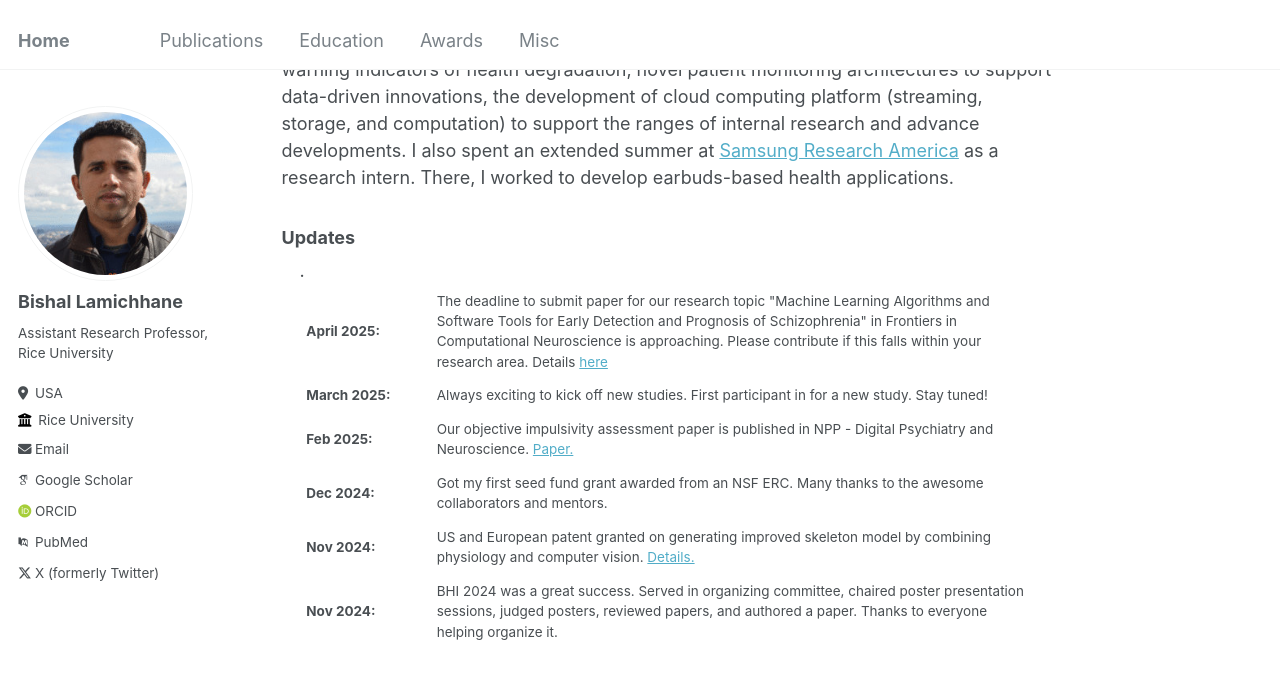
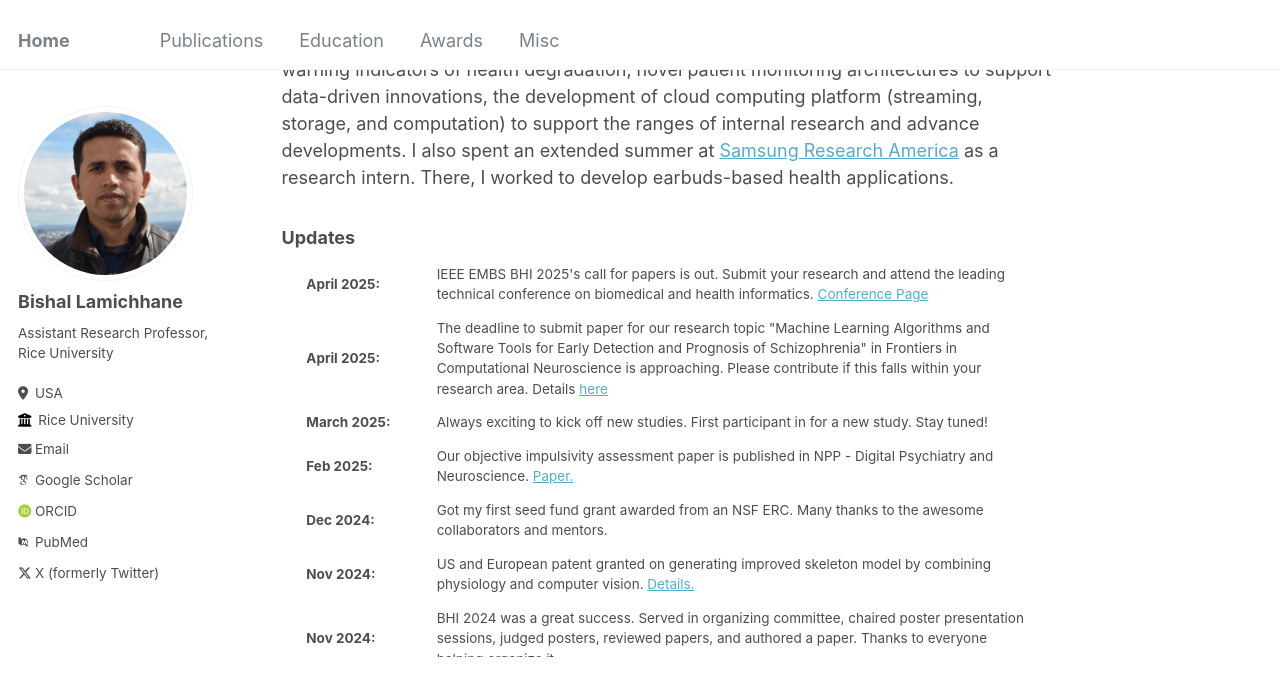
Before and after one commit to lbishal/lbishal.github.io, a Jekyll site: the page built from _pages/about.md, in a window 1280 px wide and 900 px high, scrolled down 440 px. Shown: the top 696 px of the window. Built offline with Jekyll 4.4.1, drawn with Linux system fonts in a browser that asks for light colours; some web fonts are replaced.

Commit message:
removed extra chars

```diff
--- a/_pages/about.md
+++ b/_pages/about.md
@@ -27,8 +27,9 @@ In the past, I have worked as a research scientist at the [Philps Research](http
 <col width="150px">
 <col width="750px">
 
+  <tr><td><b> April 2025: </b> </td><td> IEEE EMBS BHI 2025's call for papers is out. Submit your research and attend the leading technical conference on biomedical and health informatics. <a href="https://bhi.embs.org/2025/">Conference Page</a> </td></tr>
 
-  <tr><td><b> April 2025: </b> </td><td>The deadline to submit paper for our research topic "Machine Learning Algorithms and Software Tools for Early Detection and Prognosis of Schizophrenia" in Frontiers in Computational Neuroscience is approaching. Please contribute if this falls within your research area. Details <a href="https://www.frontiersin.org/research-topics/67505/machine-learning-algorithms-and-software-tools-for-early-detection-and-prognosis-of-schizophrenia">here</a> </td></tr>.
+  <tr><td><b> April 2025: </b> </td><td>The deadline to submit paper for our research topic "Machine Learning Algorithms and Software Tools for Early Detection and Prognosis of Schizophrenia" in Frontiers in Computational Neuroscience is approaching. Please contribute if this falls within your research area. Details <a href="https://www.frontiersin.org/research-topics/67505/machine-learning-algorithms-and-software-tools-for-early-detection-and-prognosis-of-schizophrenia">here</a> </td></tr>
 
   <tr><td><b> March 2025: </b> </td><td>Always exciting to kick off new studies. First participant in for a new study. Stay tuned! </td></tr>
 
@@ -40,7 +41,13 @@ In the past, I have worked as a research scientist at the [Philps Research](http
 
   <tr><td><b> Nov 2024: </b> </td><td>BHI 2024 was a great success. Served in organizing committee, chaired poster presentation sessions, judged posters, reviewed papers, and authored a paper. Thanks to everyone helping organize it. </td></tr>
 
+  <tr><td><b> Nov 2024: </b> </td><td>Gave an invited talk at SVNIT.</td></tr>
+
    <tr><td><b>  Oct 2024: </b> </td><td>Patent granted on detecting cuff quality using signal processing and machine learning. <a href="https://patents.google.com/patent/EP3870033A1/en">Details.</a> </td></tr>
+
+  <tr><td><b>  Oct 2024: </b> </td><td> Joined the editorial board of PLOS Digital Health. </td></tr>
+
+  <tr><td><b>  Sep 2024: </b> </td><td> Appointed as adjunct assistant professor at Baylor College of Medicine. </td></tr>
 
   <tr><td><b>  Aug 2024: </b> </td><td>Our work on combining audio and mobile sensing for depression severity modeling is published in scientific reports. <a href="https://www.nature.com/articles/s41598-024-69739-z">Paper.</a> </td></tr>
 
@@ -91,13 +98,15 @@ In the past, I have worked as a research scientist at the [Philps Research](http
 
   <tr><td><b> Nov 2021: </b> </td><td>European patent on personalized stress detection granted. <a href="https://patents.google.com/patent/EP3238611B1">Details.</a> </td></tr>
 
+  <tr><td><b> July 2021: </b> </td><td>Helped organized the CA2MH workshop at ICML 2021. <a href="https://sites.google.com/view/ca2mh/about">Details.</a> </td></tr>
+
   <tr><td><b> Dec 2020: </b> </td><td>The SUDEP risk detection paper based on the hackathon work at SBMI/UTHealth is published at BMC Medical Informatics and Decision Making. <a href="https://link.springer.com/article/10.1186/s12911-020-01307-7">Details.</a> </td></tr>
 
   <tr><td><b> Nov 2020: </b> </td><td>Delivered a talk at MobiHealth 2020 on our schizophrenia relapse detection work. </td></tr>
 
   <tr><td><b> Sep 2020: </b> </td><td>Filed a US patent on using similarity preserving hashing for medical search.  </td></tr>
 
-<tr><td><b> Feb 2020: </b> </td><td>3rd place winner at the 2nd SBMI hackathon. <a href="https://sbmi.uth.edu/datathon/past-events/feb20.htm">Details </a> </td></tr>
+<tr><td><b> Feb 2020: </b> </td><td>3rd place winner at the 2nd SBMI hackathon. <a href="https://sbmi.uth.edu/datathon/past-events/feb20.htm">Details, </a> </td></tr>
 
 <tr><td><b> Jan 2020: </b> </td><td>Joined scalable health labs as a digital health warrior! Exciting research oncoming. Stay tuned. </td></tr>
 
@@ -105,10 +114,10 @@ In the past, I have worked as a research scientist at the [Philps Research](http
 
 <tr><td><b>  Oct 2019: </b> </td><td>Patent on smart scheduling of blood pressure measurement filed.</td></tr>
 
- <tr><td><b> Sep 2019: </b> </td><td>Winner of the 1st UT Health SBMI Hackathon. Overall 2nd, 1st for qualified participants. <a href="https://sbmi.uth.edu/hackathon/archive/sept19.htm"> Details </a></td></tr>
+ <tr><td><b> Sep 2019: </b> </td><td>Winner of the 1st UT Health SBMI Hackathon. Overall 2nd, 1st for qualified participants. <a href="https://sbmi.uth.edu/hackathon/archive/sept19.htm"> Details. </a></td></tr>
 
 
-  <tr><td><b> Sep 2019: </b> </td><td>Winner of the 1st UT Health SBMI Hackathon. Overall 2nd, 1st for qualified participants. <a href="https://sbmi.uth.edu/hackathon/archive/sept19.htm">Details</a></td></tr>
+  <tr><td><b> Sep 2019: </b> </td><td>Winner of the 1st UT Health SBMI Hackathon. Overall 2nd, 1st for qualified participants. <a href="https://sbmi.uth.edu/hackathon/archive/sept19.htm">Details.</a></td></tr>
 
   <tr><td><b>  Sep 2019: </b> </td><td>Patent filed on generating improved skeleton model by combining physiology and computer vision.</td></tr>
 
@@ -129,7 +138,7 @@ In the past, I have worked as a research scientist at the [Philps Research](http
 
   <tr><td><b>  </b> </td><td>Organized Data Science Hands-on for the Philips Research team at the offsite. The attendees included some of the inventors of CD (such a previlege). </td></tr>
 
-  <tr><td><b> </b> </td><td>Delivered an invited lecture at <a href="https://www.jads.nl/">JADS</a> on 'Machine learning applications in healthcare' </td></tr>
+  <tr><td><b> </b> </td><td>Delivered an invited lecture at <a href="https://www.jads.nl/">JADS</a> on 'Machine learning applications in healthcare'. </td></tr>
 
   <tr><td><b> </b> </td><td>Won the Eindhoven Machine Learning Hackathon this time. </td></tr>
 
@@ -147,11 +156,10 @@ In the past, I have worked as a research scientist at the [Philps Research](http
 
   <tr><td><b>  </b> </td><td>Our paper on comparing stress detection models received best student paper award at the EAI Mindcare conference. </td></tr>
 
-
   <tr><td><b>  </b> </td><td>The cloud data science platform development that I led, leading to the IMEC-Aurora product, was one of the highlighted features in the IMEC Technology Forum! Wohooo. </td></tr>
 
   <tr><td><b> </b> </td><td>Delivered an invited talk on "Machine Learning: Algorithms, Applications and Scalable deployment" for the Eindhoven Developer Community. </td></tr>
 
-  <tr><td><b> </b> </td><td>Builiding cool wearable health solutions at Holst Center/IMEC </td></tr>
+  <tr><td><b> </b> </td><td>Builiding cool wearable health solutions at Holst Center/IMEC. </td></tr>
 
   <tr><td><b> </b> </td><td>My research at Eindhoven University of Technology and Philips Research was awarded the *cum laude* distinction.</td></tr>
```
